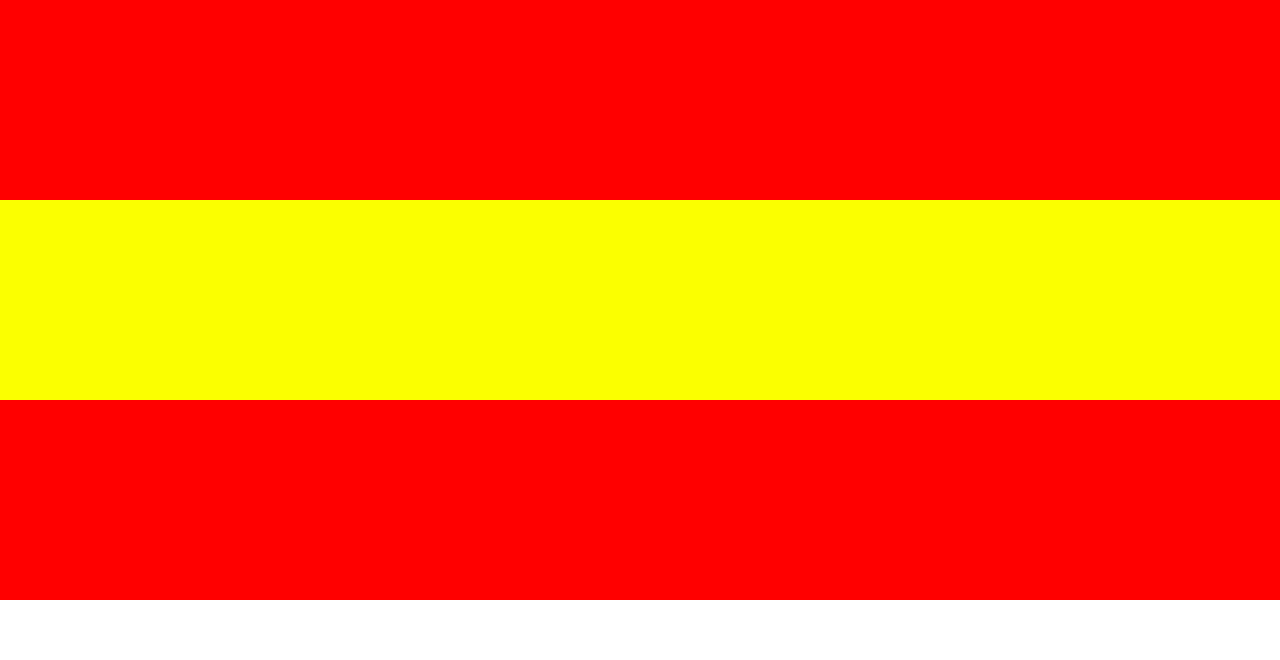
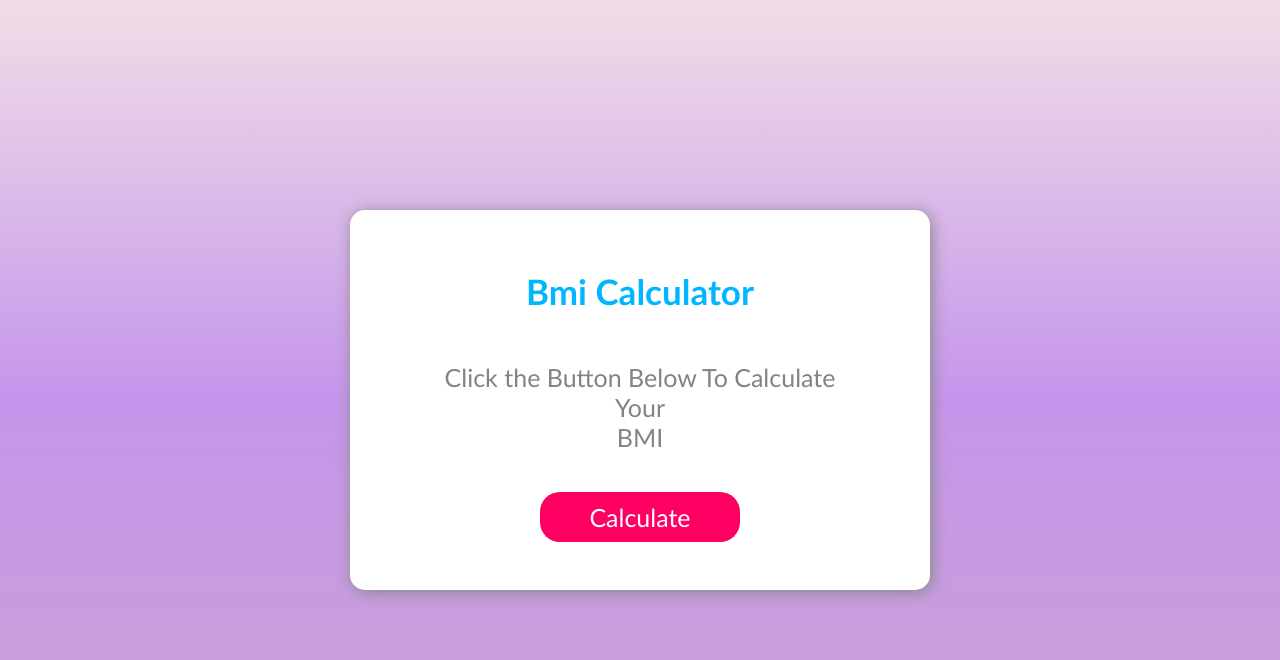
Before and after one commit to SR-Sanjay/web-project, a plain HTML site: page index.html in a window 1280 px wide. Drawn offline with Linux system fonts and the light colour scheme.

Commit message:
feat:New Project Ready

```diff
--- a/index.html
+++ b/index.html
@@ -1,23 +1,18 @@
 <!DOCTYPE html>
 <html lang="en">
-<head>
-    <meta charset="UTF-8">
-    <meta name="viewport" content="width=device-width, initial-scale=1.0">
+  <head>
+    <meta charset="UTF-8" />
+    <meta name="viewport" content="width=device-width, initial-scale=1.0" />
     <title>Document</title>
-    <link rel="stylesheet" href="style.css">
-</head>
-<body>
-    <div class="header">
-
+    <link rel="stylesheet" href="style.css" />
+  </head>
+  <body>
+    <div class="container">
+      <h1>Bmi Calculator</h1>
+      <p>Click the Button Below To Calculate Your <br />BMI</p>
+      <button onclick="fun()">Calculate</button>
+      <div class="result"></div>
     </div>
-
-    <div class="content">
-
-    </div>
-
-    <div class="footer">
-
-    </div>
-
-</body>
+  </body>
+  <script src="script.js"></script>
 </html>
--- /dev/null
+++ b/script.js
@@ -0,0 +1,15 @@
+function fun(){
+    let heightInput=prompt('Enter your height')
+    let weightInput=prompt('Enter your Weight')
+
+    let heightCm=parseFloat(heightInput)
+    let weight=parseFloat(weightInput)
+
+
+    let height=heightCm/100
+
+    let bmi=weight/(height*height)
+
+    document.querySelector('.result').innerHTML=`Your BMI is : ${bmi.toFixed(2)}`
+
+}
--- a/style.css
+++ b/style.css
@@ -1,20 +1,56 @@
-*{
-    padding: 0;
-    margin: 0;
+* {
+  padding: 0;
+  margin: 0;
+  font-family: "Gill Sans", "Gill Sans MT", Calibri, "Trebuchet MS", sans-serif;
 }
-
-.header{
-    background-color: red;
-    height: 200px;
-    width: auto;
+body {
+  height: 100vh;
+  display: flex;
+  justify-content: center;
+  align-items: center;
+  background: linear-gradient(
+    rgb(240, 222, 230),
+    rgb(197, 149, 236),
+    rgb(201, 163, 209)
+  );
 }
-.content{
-    background-color: rgb(251, 255, 0);
-    height: 200px;
-    width: auto;
+.container {
+  height: 300px;
+  background-color: rgb(255, 255, 255);
+  width: 500px;
+  padding: 40px;
+  border-radius: 15px;
+  text-align: center;
+  box-shadow: 2px 2px 15px rgb(136, 135, 135);
 }
-.footer{
-    background-color: red;
-    height: 200px;
-    width: auto;
+.container h1 {
+  margin: 20px;
+  color: rgb(0, 183, 255);
+  font-size: 35px;
 }
+.container p {
+  margin: 10px;
+  font-size: 25px;
+  padding: 30px;
+  color: rgb(131, 131, 131);
+}
+.container button {
+  border: none;
+  height: 50px;
+  width: 200px;
+  background-color: rgb(255, 0, 98);
+  border-radius: 20px;
+  font-size: 25px;
+  color: white;
+  cursor: pointer;
+}
+.container button:hover {
+  box-shadow: 2px 2px 15px rgb(255, 0, 128);
+}
+.container .result {
+  margin: 20px;
+  color: rgb(0, 60, 138);
+  font-size: 30px;
+  font-weight: 700;
+  font-family: "Segoe UI", Tahoma, Geneva, Verdana, sans-serif;
+}
```
